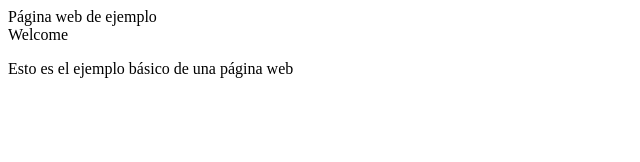
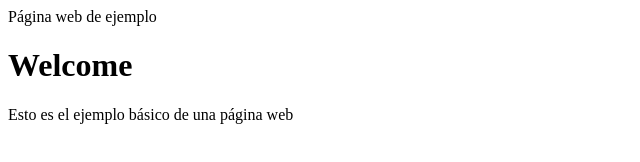
Before and after one commit to Angelam05/Angelam05.github.io, a plain HTML site: page index.html in a window 1280 px wide. Shown: the whole page, without its empty margins (0-640 px from the left). Drawn offline with Linux system fonts and the light colour scheme.

Commit message:
Update index.html

```diff
--- a/index.html
+++ b/index.html
@@ -1,7 +1,7 @@
 <html>
 <header>Página web de ejemplo</header>
 <body>
-  <h>Welcome</h>
+  <h1>Welcome</h1>
   <p>Esto es el ejemplo básico de una página web</p>
 </body>
 </html>
```
